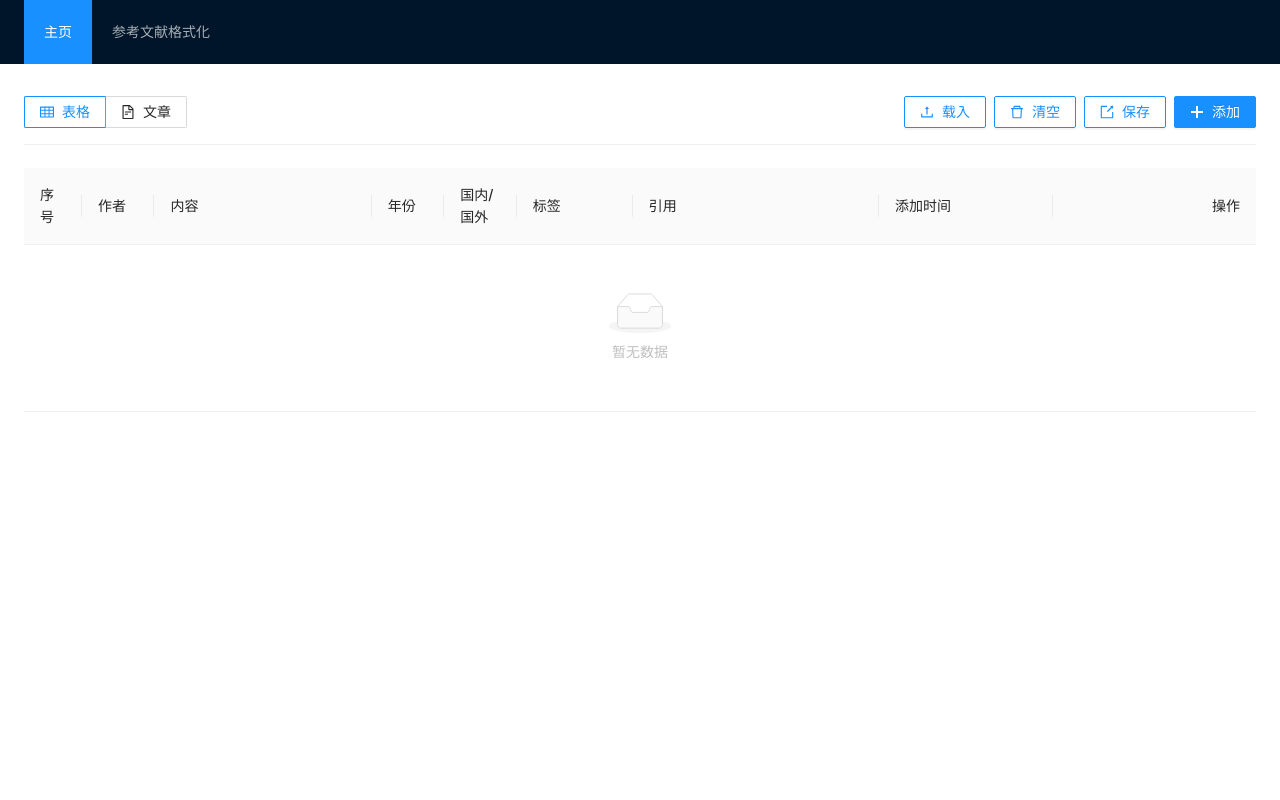
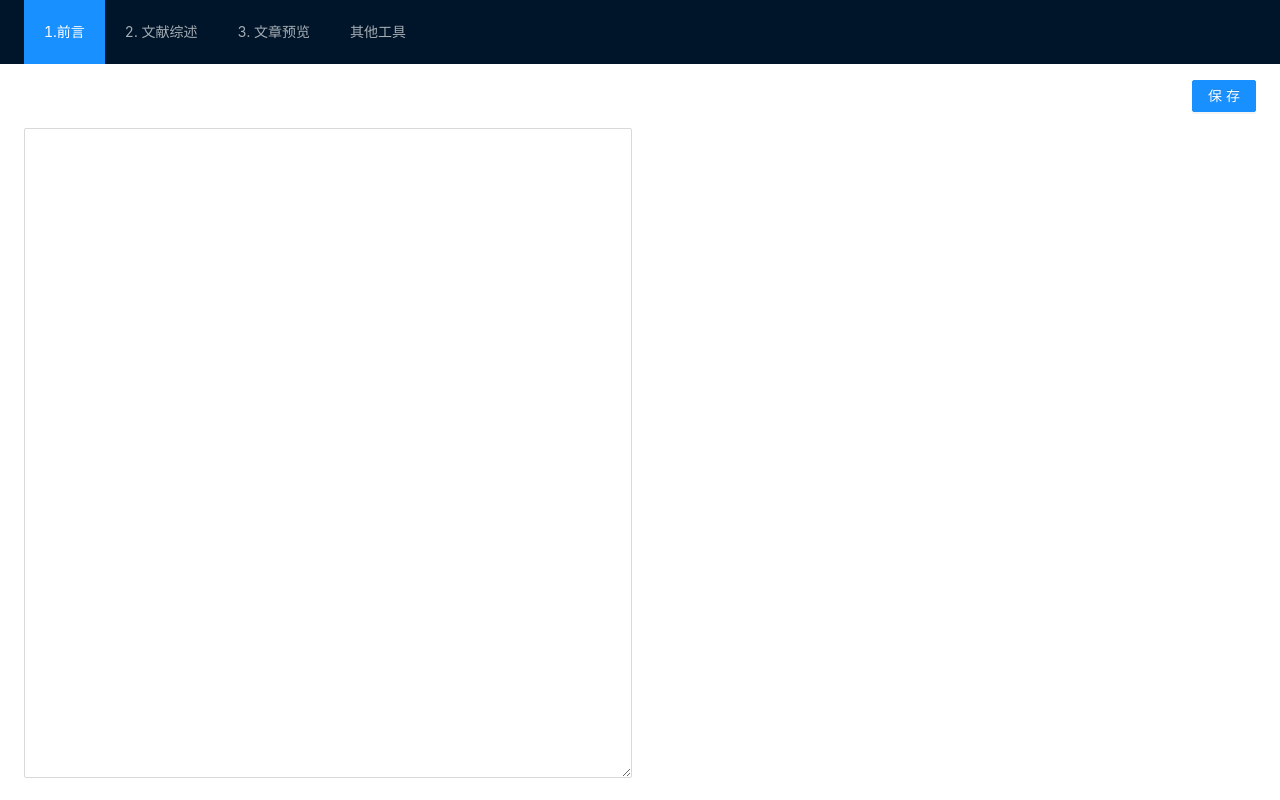
Before and after one commit to jihgao/literature-reviewer, a React (Create React App) app: page / in a window 1280 px wide. Built offline with nearby package versions, Linux system fonts and the light colour scheme.

Commit message:
refactor

```diff
--- a/src/App.js
+++ b/src/App.js
@@ -9,8 +9,11 @@ import { ConfigProvider, Layout, Menu } from 'antd';
 import zhCN from 'antd/es/locale/zh_CN';
 import moment from 'moment';
 import 'moment/locale/zh-cn';
-import HomePage from './Home';
+import PreferencePage from './Preference';
+import ReferencePage from './Reference';
 import FormatterPage from './Formatter';
+import ArticlePage from './Article';
+
 
 
 const { Header, Content } = Layout;
@@ -30,20 +33,34 @@ export default function App() {
           >
             <Menu.Item key="/">
               <Link to='/'>
-                主页
+                1.前言
               </Link>
             </Menu.Item>
-            <Menu.Item key="/fmt">
-              <Link to='/fmt'>
-                参考文献格式化
+            <Menu.Item key="/reference">
+              <Link to='/reference'>
+                2. 文献综述
               </Link>
             </Menu.Item>
+            <Menu.Item key="/article">
+              <Link to='/article'>
+                3. 文章预览
+              </Link>
+            </Menu.Item>
+            <Menu.SubMenu title="其他工具" key="/tools">
+              <Menu.Item key="/fmt">
+                <Link to='/fmt'>
+                  参考文献格式化
+                </Link>
+              </Menu.Item>
+            </Menu.SubMenu>
           </Menu>
         </Header>
         <Content className="layout__content">
           <Routes>
+            <Route path="/" element={<PreferencePage />} />
             <Route path="/fmt" element={<FormatterPage />} />
-            <Route path="/" element={<HomePage />} />
+            <Route path="/article" element={<ArticlePage />} />
+            <Route path="/reference" element={<ReferencePage />} />
           </Routes>
         </Content>
       </Layout>
--- a/src/ArticleView.jsx
+++ b/src/Article.jsx
@@ -1,4 +1,6 @@
-import React from 'react';
+import React, { useState, useEffect} from 'react';
+import usePreference from './hooks/usePreference';
+
 const isFunction = (arg) => Object.prototype.toString.call(arg) === '[object Function]';
 // const isString = (arg) => Object.prototype.toString.call(arg) === '[object String]';
 const groupBy = (arr, keyOrFn) => {
@@ -24,12 +26,45 @@ function tagGroupByIterator(record) {
     }
 }
 
-const ArticleView = ({dataSource}) => {
+const Preference = () => {
+  const [text] = usePreference('');
+  return (
+    <>
+      <h2>前言</h2>
+      {
+        text?.length && text.split("\n").filter(Boolean).map((pText, index) => (
+          <p
+            key={index}
+          >
+            {pText}
+          </p>
+        ))
+      }
+    </>
+  )
+};
+
+const ArticleView = () => {
+  const [dataSource, setDataSource] = useState([]);
+  useEffect(() => {
+    const cached = window.localStorage.getItem('lunwen');
+    if(cached){
+      try {
+        const nextDataSource = JSON.parse(cached);
+        if(Array.isArray(nextDataSource)){
+          setDataSource(nextDataSource);
+        }
+      } catch (error) {
+
+      }
+    }
+  }, []);
   const regions = groupBy(dataSource, 'region');
   let references = [];
   return (
     <article className="page-view-article">
       <h1>文献综述</h1>
+      <Preference />
       {
         Object.keys(regions).map((region) => {
           const tagsGroup = groupBy(regions[region], tagGroupByIterator);
@@ -39,6 +74,13 @@ const ArticleView = ({dataSource}) => {
               {
                 Object.keys(tagsGroup).map((tag, ii) => {
                   const list = tagsGroup[tag];
+                  list.sort((articleA, articleB) => {
+                    if(articleA.year > articleB.year) {
+                      return 1;
+                    } else {
+                      return -1;
+                    }
+                  });
                   return (
                     <section key={tag}>
                       <h3>({ii+1})关于{tag}方面的研究</h3>
@@ -46,9 +88,11 @@ const ArticleView = ({dataSource}) => {
                         {
                           list.map(({id, content, reference}) => {
                             references.push(reference);
+                            const referenceIndex = references.length;
                             return (
                               <React.Fragment key={id}>
                                 {content}
+                                <sup>{`[${referenceIndex}]`}</sup>
                               </React.Fragment>
                             );
                           })
--- /dev/null
+++ b/src/Preference.jsx
@@ -0,0 +1,71 @@
+import React, { useState, useCallback, useEffect} from 'react';
+import {
+  Input,
+  Typography,
+  Row,
+  Col,
+  Button,
+  Space,
+  Divider
+} from 'antd';
+import usePreference from './hooks/usePreference';
+const {
+  Paragraph
+} = Typography;
+const {
+  TextArea
+} = Input;
+
+const Tool = () => {
+  const [text, updateText, saveText] = usePreference('');
+  const handleTextChange = useCallback((evt) => {
+    let nextText = evt.target.value;
+    updateText(nextText);
+  }, []);
+
+  const handleSaveText = useCallback(() => {
+    saveText(text);
+  }, [text, saveText]);
+  return (
+    <Row className="page-preference" gutter={[16,16]} align="top">
+      <Col lg={12} sm={16} md={18} />
+      <Col lg={12} sm={8} md={6} style={{textAlign: 'right', alignSelf: 'center'}}>
+        <Space>
+          <Button type="primary" onClick={handleSaveText}>保存</Button>
+        </Space>
+      </Col>
+      <Col lg={12} sm={24}>
+        <TextArea
+          value={text}
+          style={{height: 'calc(100vh - 150px)', minHeight: 200}}
+          onChange={handleTextChange}
+        />
+      </Col>
+      <Col sm={24} lg={0}>
+        <Divider>
+          前言
+        </Divider>
+      </Col>
+      <Col lg={12} sm={24}>
+        <Paragraph>
+          {
+            text?.length ? text.split("\n").filter(Boolean).map((pText, index) => (
+              <Paragraph
+                key={index}
+                copyable={{text: pText}}
+              >
+                {pText}
+              </Paragraph>
+            )) : (
+              <Paragraph style={{textAlign: 'center', paddingTop: 100}}>
+                {text}
+              </Paragraph>
+            )
+          }
+        </Paragraph>
+      </Col>
+    </Row>
+  )
+}
+
+export default Tool;
--- a/src/Home.jsx
+++ b/src/Reference.jsx
@@ -9,29 +9,25 @@ import {
   Button,
   Space,
   message,
-  Radio,
   Input
 } from 'antd';
 import {
   PlusOutlined,
   ExportOutlined,
   UploadOutlined,
-  TableOutlined,
-  FileTextOutlined,
   DeleteOutlined
 } from '@ant-design/icons';
 
 import MyTableView from './TableView';
-import ArticleView from './ArticleView';
 import FormCreate from './FormCreate';
 
 const {
-  TextArea
+  Search
 } = Input;
 
-function HomePage() {
+function ReferencePage() {
   const [editRecord, setEditRecord] = useState();
-  const [view, setView] = useState('table');
+  const [keyword, setKeyword] = useState('');
   const [dataSource, setDataSource] = useState([]);
   useEffect(() => {
     const cached = window.localStorage.getItem('lunwen');
@@ -99,29 +95,22 @@ function HomePage() {
     return ret;
   }, []);
   const tagList = Array.from(new Set(tagListAll));
+  const onSearch = useCallback((nextKeyword) => {
+    setKeyword(nextKeyword);
+  }, []);
   return (
-    <div className="page-home">
+    <div className="page-reference">
       <Card
-        className="page-home__card"
+        className="page-reference__card"
+        bordered={false}
         title={
-          <div style={{textAlign: 'left'}}>
-            <Radio.Group value={view} onChange={(evt) => setView(evt.target.value)}>
-              <Radio.Button value={'table'}>
-                <Space>
-                  <TableOutlined />
-                  表格
-                </Space>
-              </Radio.Button>
-              <Radio.Button value={'article'}>
-                <Space>
-                  <FileTextOutlined />
-                  文章
-                </Space>
-              </Radio.Button>
-            </Radio.Group>
-          </div>
+          <Search
+            placeholder="输入关键词搜素"
+            allowClear
+            onSearch={onSearch}
+            style={{ width: 304 }}
+          />
         }
-        bordered={false}
         extra={
           <Space>
             <Button
@@ -158,25 +147,12 @@ function HomePage() {
           </Space>
         }
       >
-        {
-          view === 'table' && (
-            <MyTableView
-              dataSource={dataSource}
-              onEditRecord={setEditRecord}
-              onChange={setDataSource}
-            />
-          )
-        }
-        {
-          view === 'article' && (
-            <ArticleView dataSource={dataSource} />
-          )
-        }
-        {
-          view === 'tools' && (
-            <TextArea />
-          )
-        }
+        <MyTableView
+          dataSource={dataSource}
+          keyword={keyword}
+          onEditRecord={setEditRecord}
+          onChange={setDataSource}
+        />
         {
           editRecord && (
             <FormCreate
@@ -194,4 +170,4 @@ function HomePage() {
   );
 }
 
-export default HomePage;
+export default ReferencePage;
--- a/src/TableView.jsx
+++ b/src/TableView.jsx
@@ -6,7 +6,8 @@ import {
 import {
   Button,
   Table,
-  Space,
+  Row,
+  Col,
 } from 'antd';
 import {
   PlusOutlined,
@@ -17,7 +18,7 @@ import {
   EditOutlined
 } from '@ant-design/icons';
 
-export default function TableView({dataSource, onEditRecord = () => {}, onChange}) {
+export default function TableView({dataSource, keyword, onEditRecord = () => {}, onChange}) {
     const [pagination, setPagination] = useState({
       pageSize: 10,
       current: 1,
@@ -108,11 +109,15 @@ export default function TableView({dataSource, onEditRecord = () => {}, onChange
         key: 'year',
         title: '年份',
         width: 50,
+        sorter: {
+          compare: (a, b) => a.year - b.year,
+          multiple: 1,
+        },
       },
       {
         dataIndex: 'region',
         key: 'region',
-        title: '国内/国外',
+        title: '国内外',
         width: 50,
       },
       {
@@ -132,6 +137,10 @@ export default function TableView({dataSource, onEditRecord = () => {}, onChange
         key: 'createdAt',
         title: '添加时间',
         width: 120,
+        sorter: {
+          compare: (a, b) => a.createdAt - b.createdAt,
+          multiple: 2,
+        },
         render: (createdAt) => {
           return new Date(createdAt).toLocaleString()
         }
@@ -141,46 +150,65 @@ export default function TableView({dataSource, onEditRecord = () => {}, onChange
         key: 'operation',
         title: '操作',
         align: 'right',
-        width: 140,
+        width: 120,
         render: (__, record, index) => {
           const realIndex = getRecordIndex(index);
           return (
-            <Space size={0}>
+            <Row gutter={[4, 4]} wrap align="end">
+              <Col flex="none">
                 <Button type="text" onClick={() => onEditRecord(record)}>
                   <EditOutlined />
                 </Button>
+              </Col>
+              <Col flex="none">
                 <Button disabled={index === 0} type="text" onClick={handleClickOnUp.bind(null, realIndex)}>
                   <UpOutlined />
                 </Button>
+              </Col>
+              <Col flex="none">
                 <Button disabled={index === maxIndex}  type="text"  onClick={handleClickOnDown.bind(null, realIndex)}>
                   <DownOutlined />
                 </Button>
+              </Col>
+              <Col flex="none">
                 <Button type="text" onClick={handleClickOnAdd.bind(null, realIndex)}>
                   <PlusOutlined />
                 </Button>
+              </Col>
+              <Col flex="none">
                 <Button type="text" onClick={handleClickOnCopy.bind(null, realIndex)}>
                   <CopyOutlined />
                 </Button>
+              </Col>
+              <Col flex="none">
                 <Button type="text" onClick={handleClickOnRemove.bind(null, realIndex)}>
                   <DeleteOutlined />
                 </Button>
-            </Space>
+              </Col>
+            </Row>
           )
         }
       }
     ];
+    const filteredDataSource = keyword ? myDataSource.filter((record) => {
+      if(record.author?.indexOf(keyword) > -1) {
+        return true;
+      } else {
+        return false;
+      }
+    }): myDataSource;
     return (
       <Table
         tableLayout='fixed'
         columns={myColumns}
-        dataSource={myDataSource}
+        dataSource={filteredDataSource}
         rowKey="id"
         pagination={{
           ...pagination,
           showTotal: (total) => `共${total}`,
           showSizeChanger: true,
           showQuickJumper: true,
-          total: myDataSource.length
+          total: filteredDataSource.length
         }}
         scroll={{y: 'calc(100vh - 330px)'}}
         onChange={handleTableChange}
--- /dev/null
+++ b/src/hooks/useLocalCache.jsx
@@ -0,0 +1,20 @@
+import React, { useEffect, useState } from 'react';
+import { useCallback } from 'react';
+
+function useLocalCache(key, defaultValue){
+  const [text, setText] = useState(defaultValue);
+  useEffect(() => {
+    const cachedText = window.localStorage.getItem(key);
+    if(cachedText){
+      setText(cachedText);
+    }
+  }, [key]);
+  const saveValue = useCallback(() => {
+    setText(text);
+    window.localStorage.setItem(key, text);
+  }, [text, key]);
+
+  return [text, setText, saveValue];
+}
+
+export default useLocalCache;
--- /dev/null
+++ b/src/hooks/usePreference.jsx
@@ -0,0 +1,7 @@
+import useLocalCache from './useLocalCache';
+
+function usePreference(defaultValue){
+  return useLocalCache('preference-text', defaultValue);
+}
+
+export default usePreference;
```
Also changed, not shown: src/hooks/useReference.jsx (added, +7 -0 lines). Lines whose indentation alone changed are shown as unchanged.
